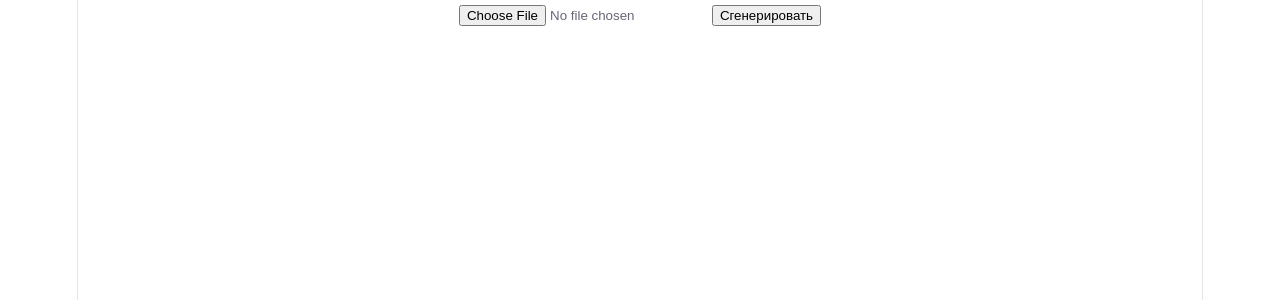
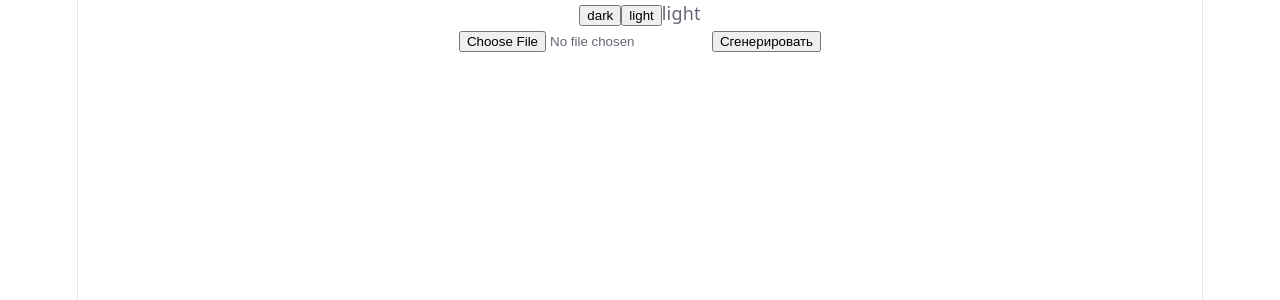
Before and after one commit to MeDi0n/Insightboard, a React (Vite) app in the folder frontend/: page / in a window 1280 px wide. Shown: the top 300 px of the page. Built offline with nearby package versions, Linux system fonts and the light colour scheme.

Commit message:
add theme toggle mechanism (data-theme + localStorage)

```diff
--- a/frontend/src/App.tsx
+++ b/frontend/src/App.tsx
@@ -2,12 +2,27 @@ import { useState } from "react";
 import "./App.css";
 import DashboardView from "./components/DashboardView";
 import UploadForm from "./components/UploadForm";
+import useTheme from "./hooks/useTheme";
 
 function App() {
   const [jobId, setJobId] = useState<string | null>(null);
+  const [colorTheme, setColorTheme] = useTheme();
 
-  if (!jobId) return <UploadForm onCreated={setJobId} />;
-  return <DashboardView id={jobId} />;
+  return (
+    <>
+      <header>
+        <button onClick={() => setColorTheme("dark")}>dark</button>
+        <button onClick={() => setColorTheme("light")}>light</button>
+        {colorTheme}
+      </header>
+
+      {!jobId ? (
+        <UploadForm onCreated={setJobId} />
+      ) : (
+        <DashboardView id={jobId} />
+      )}
+    </>
+  );
 }
 
 export default App;
--- /dev/null
+++ b/frontend/src/hooks/useTheme.ts
@@ -0,0 +1,24 @@
+import { useEffect, useState } from "react";
+
+type Сolors = "light" | "dark";
+
+const useTheme = () => {
+  const [colorTheme, setColorTheme] = useState<Сolors>(() => {
+    const savedColor = localStorage.getItem("colorTheme");
+
+    if (savedColor === "dark") {
+      return "dark";
+    } else {
+      return "light";
+    }
+  });
+
+  useEffect(() => {
+    document.documentElement.setAttribute("data-theme", colorTheme);
+    localStorage.setItem("colorTheme", colorTheme);
+  }, [colorTheme]);
+
+  return [colorTheme, setColorTheme] as const;
+};
+
+export default useTheme;
```
